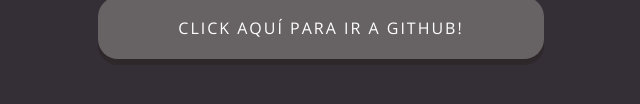
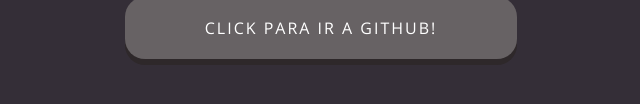
Before and after one commit to FonseFer111/taller_git, a plain HTML site: page index.html in a window 1280 px wide. Shown: the part 516-620 px from the top of the page, without its empty margins (319-959 px from the left). Drawn offline with nearby package versions, Linux system fonts and the light colour scheme.

Commit message:
commit desde feature

```diff
--- a/index.html
+++ b/index.html
@@ -15,7 +15,7 @@
       <img src="https://assets-cdn.github.com/images/modules/logos_page/Octocat.png" alt="octocat">
     </a>
     <button type="button" class="btn">
-      <a href="https://github.com/" target="_blank">Click aquí para ir a GitHub!</a>
+      <a href="https://github.com/" target="_blank">Click para ir a GitHub!</a>
     </button>
   </div>
 </body>
```
